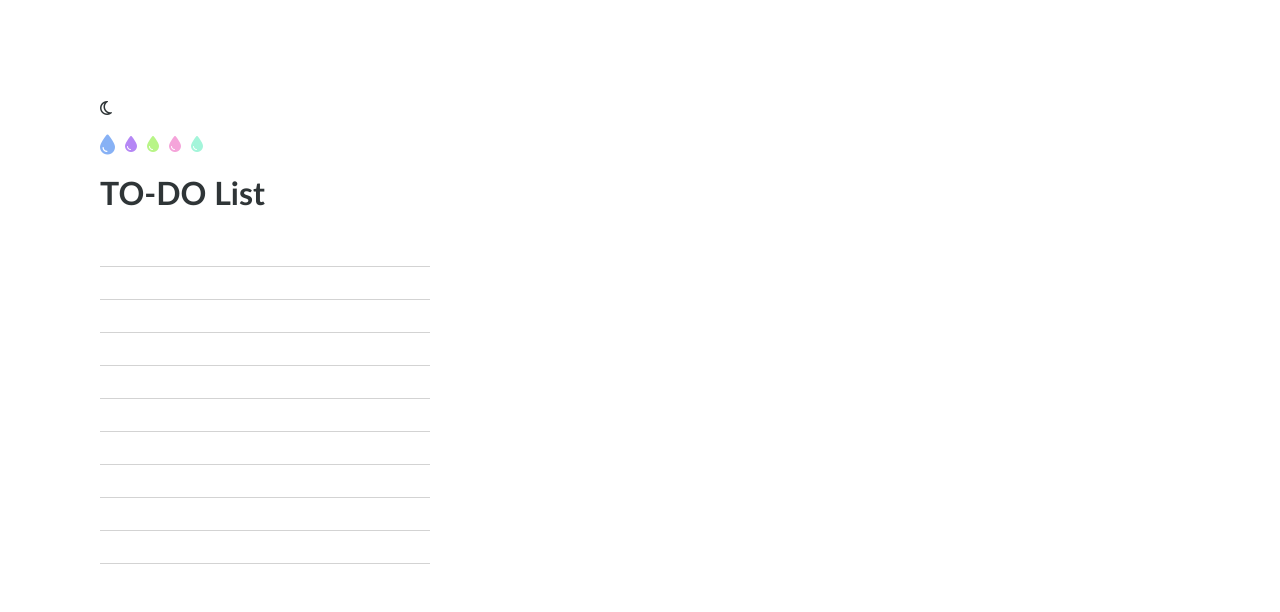
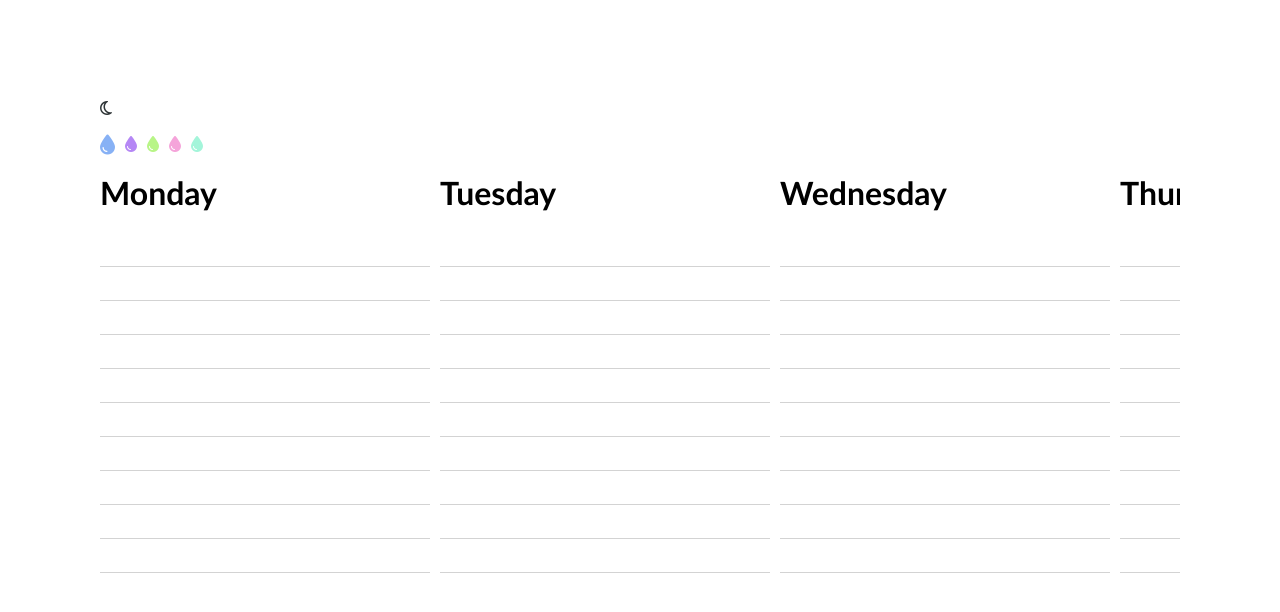
Before and after one commit to isabellarojasg/todo_project, a React (Create React App) app in the folder todo-list/: page / in a window 1280 px wide. Shown: the top 612 px of the page. Built offline with nearby package versions, Linux system fonts and the light colour scheme.

Commit message:
Adding weekly view

```diff
--- a/todo-list/package.json
+++ b/todo-list/package.json
@@ -34,5 +34,8 @@
       "last 1 firefox version",
       "last 1 safari version"
     ]
+  },
+  "devDependencies": {
+    "@babel/plugin-proposal-private-property-in-object": "^1.0.10"
   }
 }
--- a/todo-list/src/App.js
+++ b/todo-list/src/App.js
@@ -1,10 +1,9 @@
 import { useState } from "react";
-import TodoItem from "./TodoItem";
+import WeeklyTodoList from "./WeeklyTodoList"
 import "./styles.css";
 import { ACCENT_COLOURS, COLOURS } from "./colours";
 
 function App() {
-  const numTodoItems = 10;
   const [isDarkMode, setDarkMode] = useState(false);
   const [accentColour, setAccentColour] = useState(ACCENT_COLOURS.Blue);
   const [selectedDroplet, setSelectedDroplet] = useState(0);
@@ -48,22 +47,13 @@ function App() {
           ></i>
         ))}
       </div>
-      <h1
-        className="font-style"
-        style={{ color: isDarkMode ? COLOURS.White : COLOURS.Black }}
-      >
-        TO-DO List
-      </h1>
-      {Array.from({ length: numTodoItems }, (_, index) => (
-        <TodoItem
-          key={index}
-          index={index}
-          isDarkMode={isDarkMode}
-          accentColour={accentColour}
-        />
-      ))}
-
-    </div>
+        <div className="todo-list-container">
+            <WeeklyTodoList
+              isDarkMode={isDarkMode}
+              accentColour={accentColour}
+            />
+        </div>
+      </div>
   );
 }
 
--- /dev/null
+++ b/todo-list/src/DayList.js
@@ -0,0 +1,59 @@
+import React, { useState } from "react";
+import "./styles.css";
+import { COLOURS } from "./colours";
+
+const CombinedComponent = (props) => {
+  const numTodoItems = 10;
+  const { day, isDarkMode, accentColour } = props;
+  const [isChecked, setChecked] = useState(false);
+  const [textInputValue, setTextInputValue] = useState(['']);
+
+  const todoItemStyles = {
+    color: isDarkMode ? COLOURS.White : COLOURS.Black,
+    backgroundColor: isDarkMode ? COLOURS.Black : COLOURS.White,
+  };
+
+  const checkBoxStyles = {
+    accentColor: accentColour,
+  };
+
+  const handleCheckboxChange = (index) => {
+    setChecked(!isChecked);
+  };
+
+  const handleTextInputChange = (event) => {
+    setTextInputValue(event.target.value);
+  };
+
+  return (
+    <div className="day-todo-list">
+      <h1 className="font-style">{day}</h1>
+      <div className="todo-list-container">
+        {Array.from({ length: numTodoItems }, (_, index) => (
+          <div key={index} className="todo-item-container">
+            {textInputValue[index] && (
+              <input
+                className="checkbox"
+                type="checkbox"
+                checked={isChecked[index]}
+                onChange={() => handleCheckboxChange(index)}
+                style={checkBoxStyles}
+              />
+            )}
+            <input
+              className={`todo-item font-style ${
+                isChecked ? "completed-todo-item" : ""
+              }`}
+              type="text"
+              value={textInputValue[index]}
+              onChange={(event) => handleTextInputChange(event)}
+              style={todoItemStyles}
+            />
+          </div>
+        ))}
+      </div>
+    </div>
+  );
+};
+
+export default CombinedComponent;
--- /dev/null
+++ b/todo-list/src/WeeklyTodoList.js
@@ -0,0 +1,27 @@
+import React from "react";
+import DayList from "./DayList";
+
+const WeeklyTodoList = (props) => {
+  const daysOfWeek = [
+    "Monday",
+    "Tuesday",
+    "Wednesday",
+    "Thursday",
+    "Friday",
+    "Saturday",
+    "Sunday",
+  ];
+
+  return (
+    <div className="weekly-todo-list">
+      {daysOfWeek.map((day) => (
+        <DayList
+          day={day}
+          {...props}
+        />
+      ))}
+    </div>
+  );
+};
+
+export default WeeklyTodoList;
--- a/todo-list/src/styles.css
+++ b/todo-list/src/styles.css
@@ -49,3 +49,25 @@
 body {
   margin: 100px;
 }
+
+.container {
+  display: flex;
+  gap: 20px;
+}
+
+/* Todo list container styles */
+.todo-list-container {
+  display: flex;
+  flex-direction: column;
+  gap: 1px;
+}
+
+.weekly-todo-list {
+  display: flex;
+  overflow-x: auto; /* This is optional for horizontal scrolling if needed */
+}
+
+.day-todo-list {
+  flex: 0 0 auto; /* Ensure day-todo-list elements don't grow and shrink */
+  margin-right: 10px; /* Adjust the spacing between day lists as needed */
+}
```
